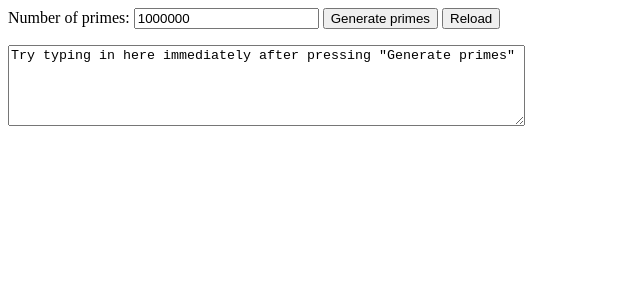
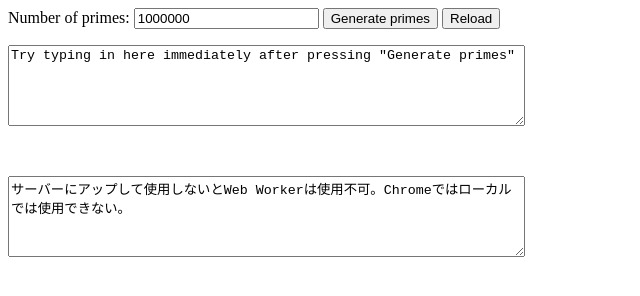
Before and after one commit to TaichiOhmi/JavaScript_basics, a plain HTML site: page Asynchronous/Introducing_workers/index.html in a window 1280 px wide. Shown: the whole page, without its empty margins (0-640 px from the left). Drawn offline with Linux system fonts and the light colour scheme.

Commit message:
Introducing_workers

```diff
--- a/Asynchronous/Introducing_workers/index.html
+++ b/Asynchronous/Introducing_workers/index.html
@@ -15,6 +15,8 @@
     <button id="reload">Reload</button>
 
     <textarea id="user-input" rows="5" cols="62">Try typing in here immediately after pressing "Generate primes"</textarea>
+    <br>
+    <textarea name="" id="" cols="62" rows="5">サーバーにアップして使用しないとWeb Workerは使用不可。Chromeではローカルでは使用できない。</textarea>
 
     <div id="output"></div>
 
```
Also changed, not shown: Asynchronous/Introducing_workers/generate.js (+19 -0 lines).
